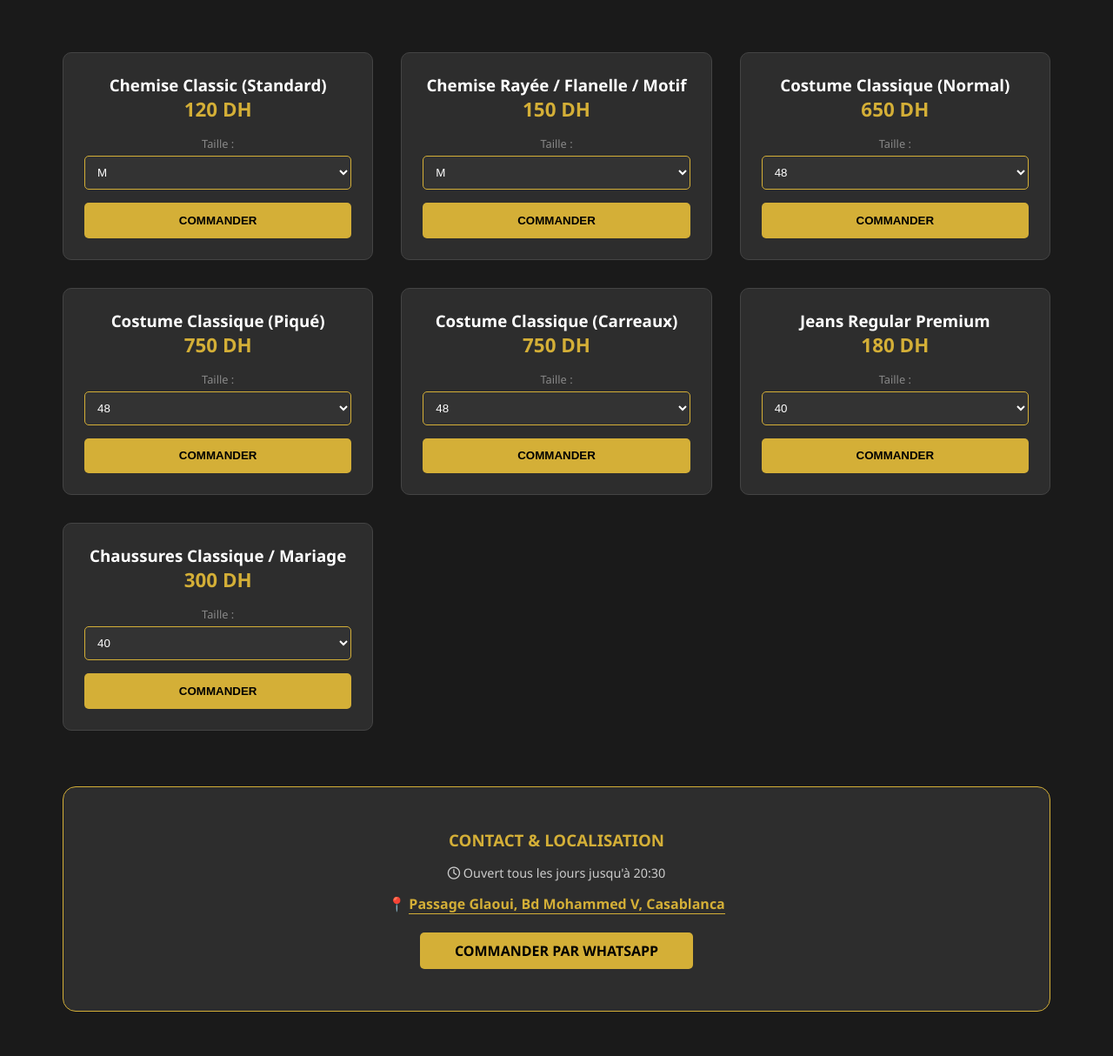
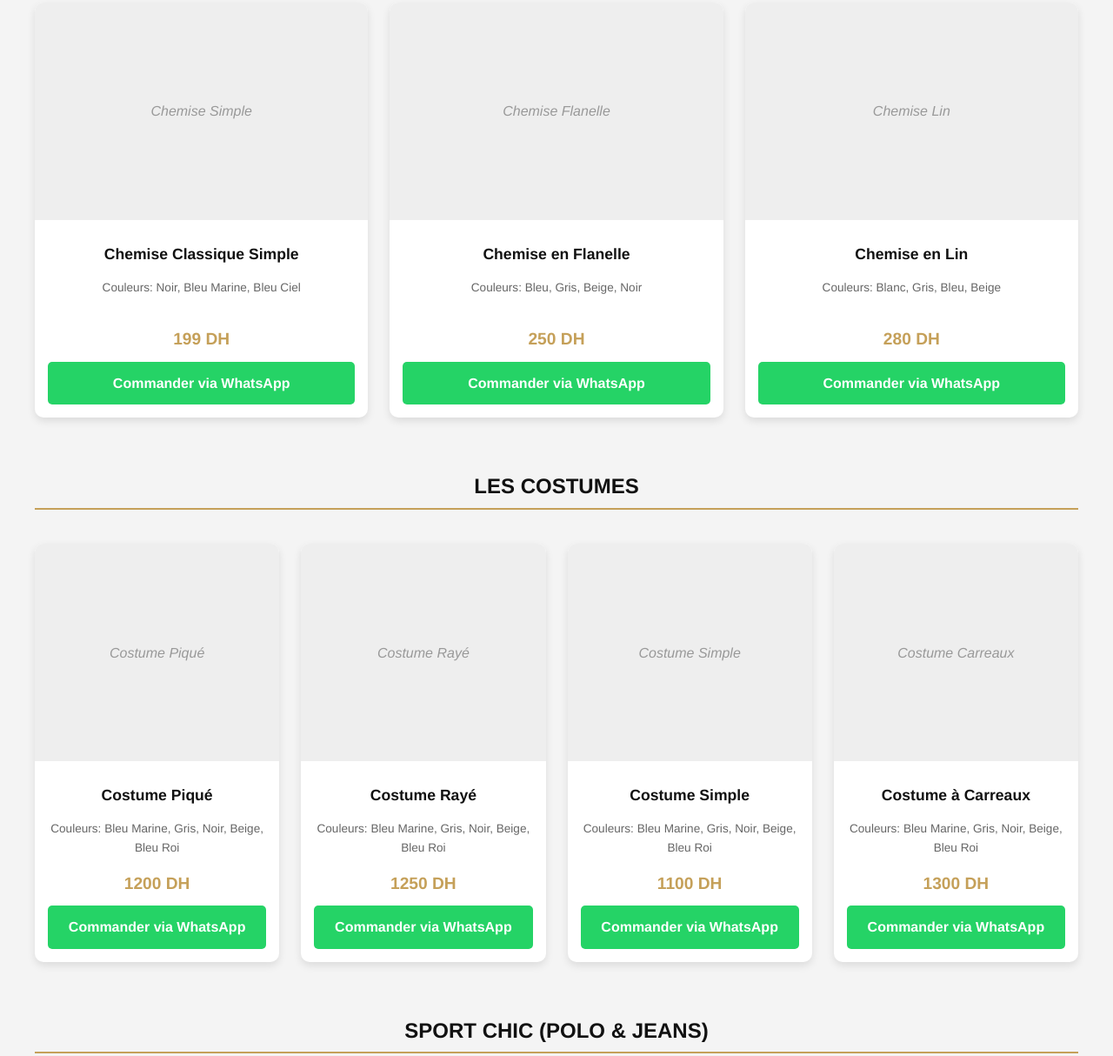
Before and after one commit to cvbxbb395-blip/bellinomaroc, a plain HTML site: page index.html in a window 1280 px wide. Shown: the part 314-1528 px from the top of the page at 87% size. Drawn offline with Linux system fonts and the light colour scheme.

Commit message:
Revise index.html for Bellino Maroc
Updated HTML structure, styles, and content for Bellino Maroc website.

```diff
--- a/index.html
+++ b/index.html
@@ -1,112 +1,160 @@
-
 <!DOCTYPE html>
-<html lang="fr">
+<html lang="fr" dir="ltr">
 <head>
     <meta charset="UTF-8">
     <meta name="viewport" content="width=device-width, initial-scale=1.0">
-    <title>Bellino - Collection Luxe</title>
-    <link href="https://cdnjs.cloudflare.com/ajax/libs/font-awesome/6.0.0/css/all.min.css" rel="stylesheet">
+    <title>Bellino Maroc | Collection Luxe</title>
     <style>
-        :root { --gold: #D4AF37; --black: #1a1a1a; --light-black: #2d2d2d; }
-        * { margin: 0; padding: 0; box-sizing: border-box; }
-        body { font-family: 'Segoe UI', sans-serif; background-color: var(--black); color: white; }
-        header { background: var(--light-black); border-bottom: 2px solid var(--gold); padding: 1rem 0; position: fixed; width: 100%; top: 0; z-index: 1000; }
-        nav { display: flex; justify-content: space-between; align-items: center; max-width: 1200px; margin: 0 auto; padding: 0 2rem; }
-        .logo { font-size: 2rem; font-weight: bold; color: var(--gold); text-decoration: none; text-transform: uppercase; letter-spacing: 2px; }
-        .social-icons a { color: var(--gold); font-size: 1.5rem; margin-left: 15px; text-decoration: none; }
-        .hero { background: linear-gradient(rgba(0,0,0,0.7), rgba(0,0,0,0.7)), url('shop.jpg') no-repeat center center; background-size: cover; height: 30vh; display: flex; align-items: center; justify-content: center; text-align: center; margin-top: 70px; border-bottom: 2px solid var(--gold); }
-        .hero h1 { color: var(--gold); font-size: 2.5rem; }
-        .container { max-width: 1200px; margin: 0 auto; padding: 2rem; }
-        .products-grid { display: grid; grid-template-columns: repeat(auto-fit, minmax(280px, 1fr)); gap: 2rem; margin-top: 2rem; }
-        .product-card { background: var(--light-black); border: 1px solid #444; border-radius: 10px; padding: 1.5rem; text-align: center; transition: 0.3s; }
-        .product-card:hover { border-color: var(--gold); transform: translateY(-5px); }
-        .price { color: var(--gold); font-weight: bold; font-size: 1.4rem; margin-bottom: 15px; display: block; }
-        select { width: 100%; padding: 10px; margin-bottom: 15px; background: #333; color: white; border: 1px solid var(--gold); border-radius: 5px; }
-        .cta-button { display: inline-block; background: var(--gold); color: black; padding: 0.8rem; text-decoration: none; border-radius: 5px; font-weight: bold; width: 100%; border: none; cursor: pointer; text-transform: uppercase; text-align: center;}
-        .footer-info { background: var(--light-black); padding: 3rem; border-radius: 15px; margin-top: 4rem; text-align: center; border: 1px solid var(--gold); }
-        .maps-link { color: var(--gold); text-decoration: none; font-weight: bold; border-bottom: 1px solid var(--gold); }
-        .schedule { margin: 15px 0; color: #ccc; font-size: 0.9rem; }
+        :root { --gold: #c5a059; --black: #111; --white: #fff; --gray: #f4f4f4; }
+        body { font-family: 'Helvetica', sans-serif; margin: 0; background: var(--gray); color: var(--black); line-height: 1.6; }
+        header { background: var(--black); color: var(--white); padding: 30px; text-align: center; border-bottom: 3px solid var(--gold); }
+        header h1 { letter-spacing: 3px; margin: 0; }
+        .container { max-width: 1200px; margin: auto; padding: 20px; }
+        h2 { text-align: center; border-bottom: 2px solid var(--gold); display: inline-block; padding-bottom: 5px; margin-top: 40px; width: 100%; text-transform: uppercase; }
+
+        .products { display: grid; grid-template-columns: repeat(auto-fit, minmax(280px, 1fr)); gap: 25px; padding: 20px 0; }
+        .card { background: var(--white); border-radius: 10px; overflow: hidden; box-shadow: 0 4px 10px rgba(0,0,0,0.1); transition: 0.3s; }
+        .card:hover { transform: translateY(-5px); }
+        .card .img-placeholder { background: #eee; height: 250px; display: flex; align-items: center; justify-content: center; color: #999; font-style: italic; }
+        .info { padding: 15px; text-align: center; }
+        .info h3 { margin: 10px 0; font-size: 1.1em; color: var(--black); }
+        .colors { font-size: 0.85em; color: #666; margin-bottom: 15px; min-height: 40px; }
+        .price { color: var(--gold); font-weight: bold; font-size: 1.2em; display: block; margin-bottom: 10px; }
+        .btn { background: #25d366; color: white; text-decoration: none; padding: 12px; border-radius: 5px; display: block; font-weight: bold; }
+
+        footer { background: var(--black); color: white; text-align: center; padding: 25px; margin-top: 50px; }
     </style>
 </head>
 <body>
 
 <header>
-    <nav>
-        <a href="#" class="logo">Bellino</a>
-        <div class="social-icons">
-            <a href="https://whatsapp.com/channel/0029VbCaKjlDOQIOAv3suQ0I" target="_blank"><i class="fab fa-whatsapp"></i></a>
-            <a href="https://www.instagram.com/bellino_maroc" target="_blank"><i class="fab fa-instagram"></i></a>
-        </div>
-    </nav>
+    <h1>BELLINO MAROC</h1>
+    <p>L'élégance à l'italienne au cœur de Casablanca</p>
 </header>
 
-<div class="hero">
-    <div>
-        <h1>BELLINO MAROC</h1>
-        <p style="color: var(--gold); letter-spacing: 3px;">COLLECTION EXCLUSIVE</p>
+<div class="container">
+
+    <h2>Les Chemises</h2>
+    <div class="products">
+        <div class="card">
+            <div class="img-placeholder">Chemise Simple</div>
+            <div class="info">
+                <h3>Chemise Classique Simple</h3>
+                <p class="colors">Couleurs: Noir, Bleu Marine, Bleu Ciel</p>
+                <span class="price">199 DH</span>
+                <a href="https://wa.me/2126XXXXXXXX" class="btn">Commander via WhatsApp</a>
+            </div>
+        </div>
+        <div class="card">
+            <div class="img-placeholder">Chemise Flanelle</div>
+            <div class="info">
+                <h3>Chemise en Flanelle</h3>
+                <p class="colors">Couleurs: Bleu, Gris, Beige, Noir</p>
+                <span class="price">250 DH</span>
+                <a href="https://wa.me/2126XXXXXXXX" class="btn">Commander via WhatsApp</a>
+            </div>
+        </div>
+        <div class="card">
+            <div class="img-placeholder">Chemise Lin</div>
+            <div class="info">
+                <h3>Chemise en Lin</h3>
+                <p class="colors">Couleurs: Blanc, Gris, Bleu, Beige</p>
+                <span class="price">280 DH</span>
+                <a href="https://wa.me/2126XXXXXXXX" class="btn">Commander via WhatsApp</a>
+            </div>
         </div>
     </div>
 
-<div class="container">
-    <div class="products-grid" id="grid"></div>
-    <div class="footer-info">
-        <h3 style="color: var(--gold); margin-bottom: 1rem;">CONTACT & LOCALISATION</h3>
-        <p class="schedule"><i class="far fa-clock"></i> Ouvert tous les jours jusqu'à 20:30</p>
-        <p>📍 <a href="https://maps.app.goo.gl/A6Z56sCKgCqnPQLo6" target="_blank" class="maps-link">Passage Glaoui, Bd Mohammed V, Casablanca</a></p><br>
-        <a href="https://wa.me/212601896600" class="cta-button" style="width: auto; padding: 10px 40px;">Commander par WhatsApp</a>
+    <h2>Les Costumes</h2>
+    <div class="products">
+        <div class="card">
+            <div class="img-placeholder">Costume Piqué</div>
+            <div class="info">
+                <h3>Costume Piqué</h3>
+                <p class="colors">Couleurs: Bleu Marine, Gris, Noir, Beige, Bleu Roi</p>
+                <span class="price">1200 DH</span>
+                <a href="https://wa.me/2126XXXXXXXX" class="btn">Commander via WhatsApp</a>
+            </div>
+        </div>
+        <div class="card">
+            <div class="img-placeholder">Costume Rayé</div>
+            <div class="info">
+                <h3>Costume Rayé</h3>
+                <p class="colors">Couleurs: Bleu Marine, Gris, Noir, Beige, Bleu Roi</p>
+                <span class="price">1250 DH</span>
+                <a href="https://wa.me/2126XXXXXXXX" class="btn">Commander via WhatsApp</a>
+            </div>
+        </div>
+        <div class="card">
+            <div class="img-placeholder">Costume Simple</div>
+            <div class="info">
+                <h3>Costume Simple</h3>
+                <p class="colors">Couleurs: Bleu Marine, Gris, Noir, Beige, Bleu Roi</p>
+                <span class="price">1100 DH</span>
+                <a href="https://wa.me/2126XXXXXXXX" class="btn">Commander via WhatsApp</a>
+            </div>
+        </div>
+        <div class="card">
+            <div class="img-placeholder">Costume Carreaux</div>
+            <div class="info">
+                <h3>Costume à Carreaux</h3>
+                <p class="colors">Couleurs: Bleu Marine, Gris, Noir, Beige, Bleu Roi</p>
+                <span class="price">1300 DH</span>
+                <a href="https://wa.me/2126XXXXXXXX" class="btn">Commander via WhatsApp</a>
+            </div>
         </div>
     </div>
 
-<script>
-    const products = [
-        /* القوامج */
-        { name: 'Chemise Classic (Standard)', price: 120, type: 'clothes' },
-        { name: 'Chemise Rayée / Flanelle / Motif', price: 150, type: 'clothes' },
-        /* الكوستيمات ب 3 الأنواع */
-        { name: 'Costume Classique (Normal)', price: 650, type: 'suit' },
-        { name: 'Costume Classique (Piqué)', price: 750, type: 'suit' },
-        { name: 'Costume Classique (Carreaux)', price: 750, type: 'suit' },
-        /* سلعة أخرى */
-        { name: 'Jeans Regular Premium', price: 180, type: 'jeans' },
-        { name: 'Chaussures Classique / Mariage', price: 300, type: 'shoes' }
-    ];
+    <h2>Sport Chic (Polo & Jeans)</h2>
+    <div class="products">
+        <div class="card">
+            <div class="img-placeholder">Polo Manche Longue</div>
+            <div class="info">
+                <h3>Polo Classique</h3>
+                <p class="colors">Couleurs: Gris, Vert, Beige, Noir, Rouge</p>
+                <span class="price">150 DH</span>
+                <a href="https://wa.me/2126XXXXXXXX" class="btn">Commander via WhatsApp</a>
+            </div>
+        </div>
+        <div class="card">
+            <div class="img-placeholder">Polo Manche Courte</div>
+            <div class="info">
+                <h3>Polo Manche Courte</h3>
+                <p class="colors">Couleurs: Gris, Vert, Beige, Noir, Rouge, Blanc</p>
+                <span class="price">140 DH</span>
+                <a href="https://wa.me/2126XXXXXXXX" class="btn">Commander via WhatsApp</a>
+            </div>
+        </div>
+        <div class="card">
+            <div class="img-placeholder">Jeans Délavé</div>
+            <div class="info">
+                <h3>Jeans Délavé</h3>
+                <p class="colors">Couleurs: Bleu, Noir, Gris</p>
+                <span class="price">220 DH</span>
+                <a href="https://wa.me/2126XXXXXXXX" class="btn">Commander via WhatsApp</a>
+            </div>
+        </div>
+    </div>
 
-    function renderProducts() {
-        const grid = document.getElementById('grid');
-        products.forEach((p, index) => {
-            let sizeOptions = '';
-            if(p.type === 'clothes') {
-                ['M', 'L', 'XL', 'XXL'].forEach(s => sizeOptions += `<option value="${s}">${s}</option>`);
-            } else if(p.type === 'suit') {
-                for(let i=48; i<=58; i+=2) {
-                    sizeOptions += `<option value="${i}">${i}</option>`;
-                }
-            } else if(p.type === 'jeans' || p.type === 'shoes') {
-                let start = 40, end = (p.type === 'shoes') ? 45 : 54;
-                for(let i=start; i<=end; i++) {
-                    sizeOptions += `<option value="${i}">${i}</option>`;
-                }
-            }
+    <h2>Accessoires</h2>
+    <div class="products">
+        <div class="card">
+            <div class="img-placeholder">Ceinture</div>
+            <div class="info">
+                <h3>Ceinture en Cuir</h3>
+                <p class="colors">Couleurs: Marron, Noir, Bleu</p>
+                <span class="price">90 DH</span>
+                <a href="https://wa.me/2126XXXXXXXX" class="btn">Commander via WhatsApp</a>
+            </div>
+        </div>
+    </div>
 
-            grid.innerHTML += `
-                <div class="product-card">
-                    <h3>${p.name}</h3>
-                    <div class="price">${p.price} DH</div>
-                    <label style="font-size: 0.8rem; color: #888; display: block; margin-bottom: 5px;">Taille :</label>
-                    <select id="size-${index}">${sizeOptions}</select>
-                    <button class="cta-button" onclick="order(${index})">Commander</button>
 </div>
-            `;
-        });
-    }
 
-    function order(index) {
-        const p = products[index];
-        const size = document.getElementById(`size-${index}`).value;
-        const msg = `Bonjour Bellino!%0AJe souhaite commander :%0A- Produit : ${p.name}%0A- Taille : ${size}%0A- Prix : ${p.price} DH`;
-        window.open(`https://wa.me/212601896600?text=${msg}`, '_blank');
-    }
-    renderProducts();
-</script>
+<footer>
+    <p>📍 Adresse: Passage El Glaoui, Casablanca, Maroc</p>
+    <p>&copy; 2026 Bellino Maroc. Tous droits réservés.</p>
+</footer>
+
 </body>
 </html>
```
Lines whose indentation alone changed are shown as unchanged.
